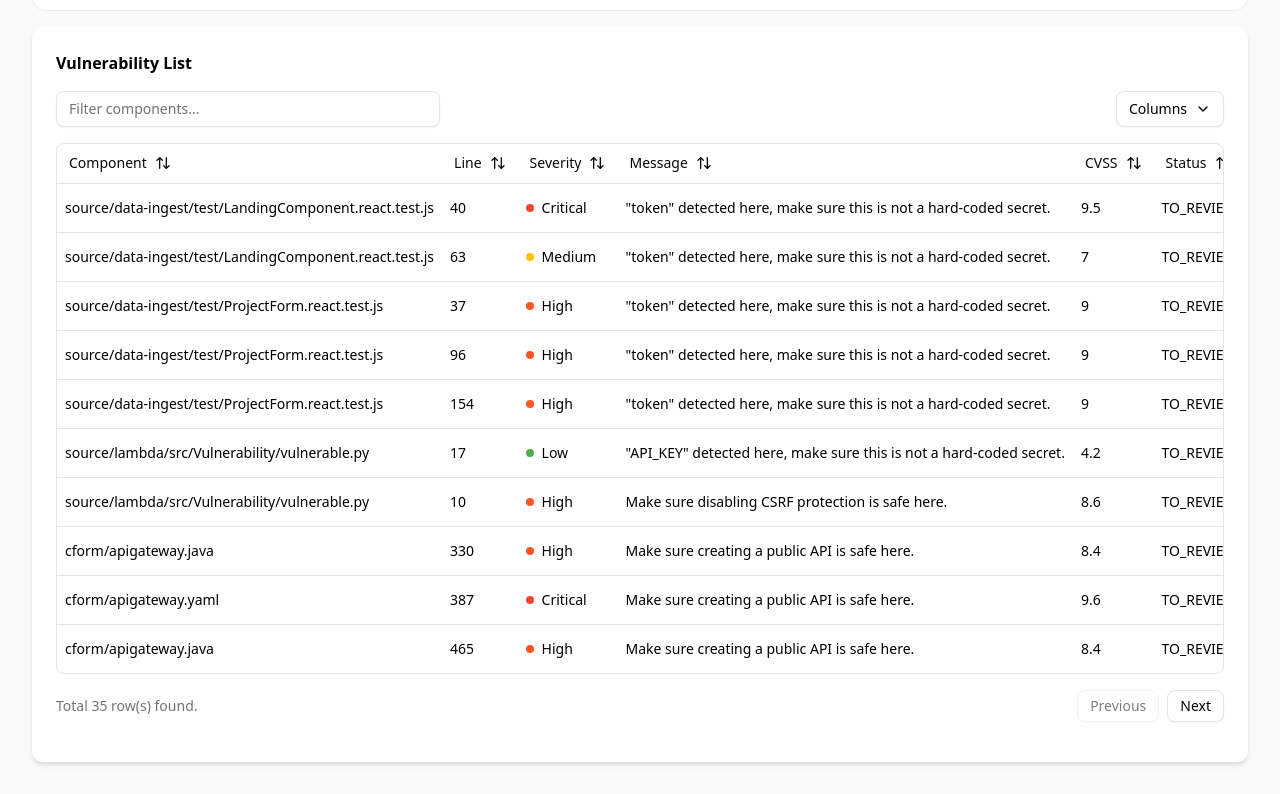
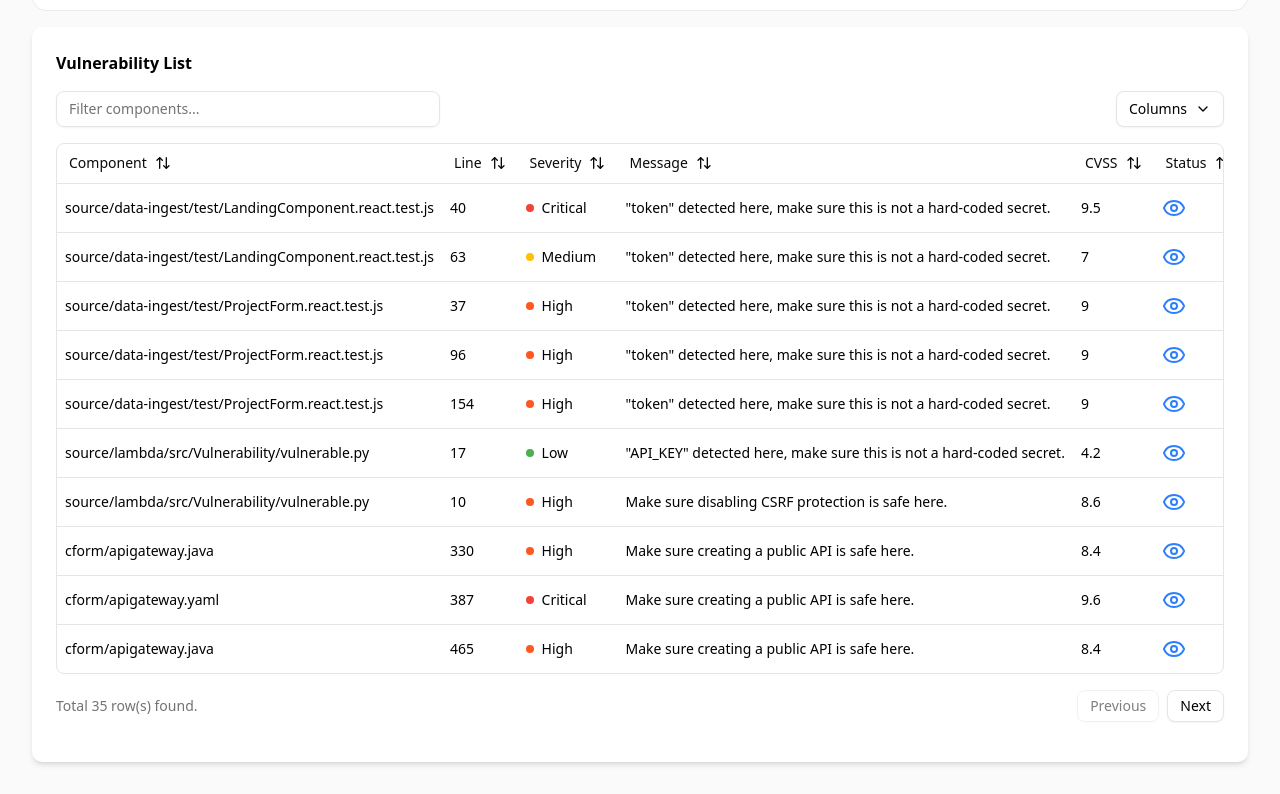
Before and after one commit to yugantgholase/Team-RiskEval, a React (Vite) app in the folder Frontend/risk-eval/: page /dashboard in a window 1280 px wide. Shown: the part 1137-1931 px from the top of the page. Built offline with nearby package versions, Linux system fonts and the light colour scheme.

Commit message:
eye icon added instead of status to_review

```diff
--- a/Frontend/risk-eval/src/components/dashboard/DataTableDemo.jsx
+++ b/Frontend/risk-eval/src/components/dashboard/DataTableDemo.jsx
@@ -34,6 +34,7 @@ import {
 import { getTableData } from "@/hooks/dashboard.hooks";
 import { toast } from "sonner";
 import { useNavigate } from "react-router";
+import { Eye } from "lucide-react";
 
 const tableData = getTableData();
 
@@ -176,7 +177,13 @@ export function DataTableDemo() {
           </Button>
         );
       },
-      cell: ({ row }) => <div>{row.getValue("status")}</div>,
+      cell: ({ row }) => (
+        <div className="justify-middle">
+          {row.getValue("status") === "TO_REVIEW" && (
+            <Eye className="text-blue-500" />
+          )}
+        </div>
+      ),
     },
 
     {
```
